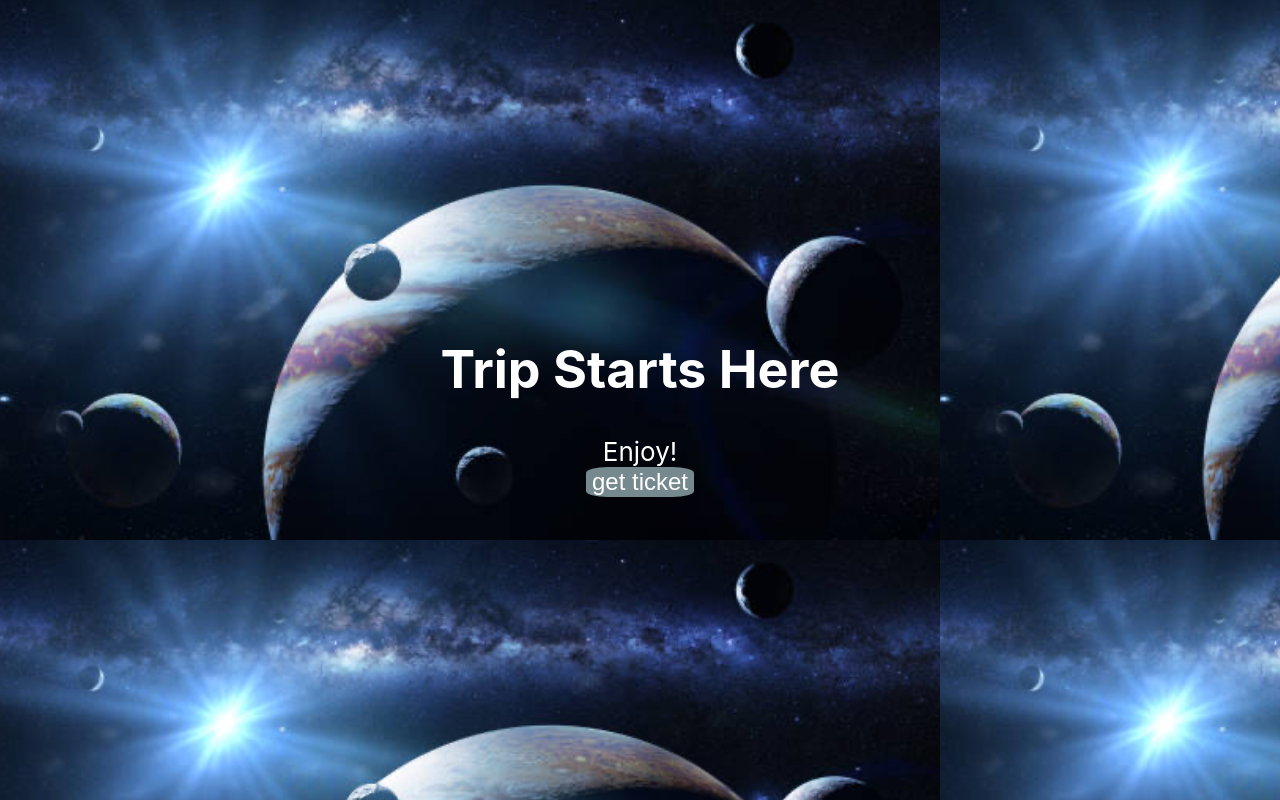
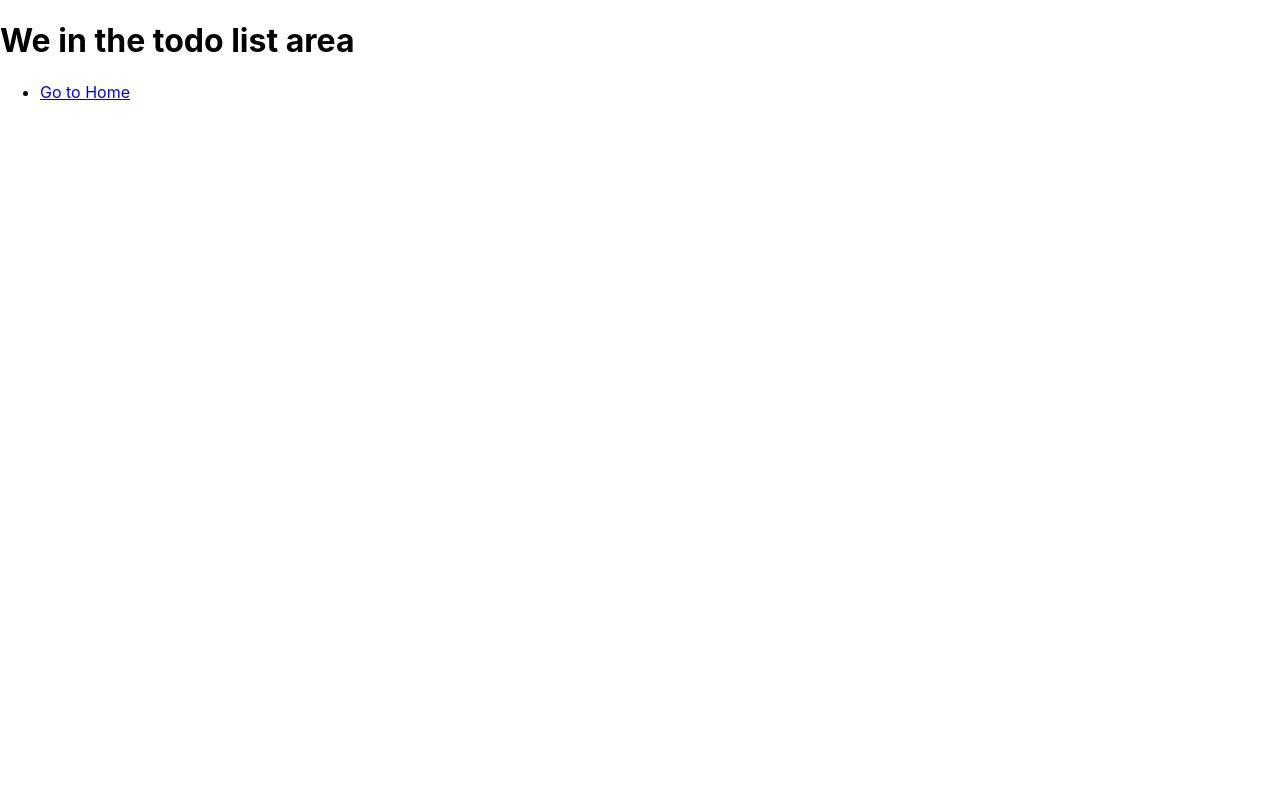
Before and after one commit to AryanKalwani/TripToMoon, a React (Create React App) app in the folder frontend/: page /tolist in a window 1280 px wide. Built offline with nearby package versions, Linux system fonts and the light colour scheme.

Commit message:
nevigation to another page added

```diff
--- a/frontend/package.json
+++ b/frontend/package.json
@@ -9,6 +9,7 @@
     "bootstrap": "^4.6.0",
     "react": "^18.2.0",
     "react-dom": "^18.2.0",
+    "react-router-dom": "^6.6.2",
     "react-scripts": "5.0.1",
     "reactstrap": "^8.9.0",
     "web-vitals": "^2.1.4"
--- a/frontend/src/App.js
+++ b/frontend/src/App.js
@@ -1,19 +1,22 @@
 import logo from './logo.svg';
 import './App.css';
+import { Route, Routes, Link } from 'react-router-dom';
+import TodoList from './components/TodoList';
+import Home from './components/Home';
 
 function App() {
   const connect = ()=>{
     alert('connect');
   }
   return (
-    <div className="App">
-      <header className="App-header">
-        <h1>Trip Starts Here</h1>
-        <div id='slogan'>Enjoy!</div>
-        <button onClick={connect}>get ticket </button>
+    <>
+    <Routes>
+      <Route path='/tolist' element={<TodoList />} />
+      <Route path="/" element={<Home />} />
+    </Routes>
 
-      </header>
-    </div>
+    </>
+
   );
 }
 
--- /dev/null
+++ b/frontend/src/components/Home.jsx
@@ -0,0 +1,19 @@
+import React from 'react'
+import { Link } from "react-router-dom"
+
+function Home() {
+  return (
+    <div className="App">
+      <header className="App-header">
+        <h1>Trip Starts Here</h1>
+        <div id='slogan'>Enjoy!</div>
+
+      <ul>
+        <li><Link to="/tolist">get ticket</Link></li>
+      </ul>
+      </header>
+    </div>
+  )
+}
+
+export default Home
--- a/frontend/src/components/TodoList.js
+++ b/frontend/src/components/TodoList.js
@@ -1,13 +1,24 @@
 import React from 'react';
 import ListGroup from "react-bootstrap/ListGroup"
+import { Link } from "react-router-dom";
+
 export default function TodoList() {
 
-      return <ListGroup>
+      return (
+        <>
+      {/* <ListGroup>
           <ListGroup.Item>Cras justo odio</ListGroup.Item>
           <ListGroup.Item>Dapibus ac facilisis in</ListGroup.Item>
           <ListGroup.Item>Morbi leo risus</ListGroup.Item>
           <ListGroup.Item>Porta ac consectetur ac</ListGroup.Item>
           <ListGroup.Item>Vestibulum at eros</ListGroup.Item>
-        </ListGroup>
+        </ListGroup> */}
+
+         <h1>We in the todo list area</h1>
+         <ul>
+            <li><Link to="/">Go to Home</Link></li>
+         </ul>
+        </>
+        )
 
     }
--- a/frontend/src/index.js
+++ b/frontend/src/index.js
@@ -3,12 +3,13 @@ import ReactDOM from 'react-dom/client';
 import './index.css';
 import App from './App';
 import reportWebVitals from './reportWebVitals';
+import { BrowserRouter } from 'react-router-dom';
 
 const root = ReactDOM.createRoot(document.getElementById('root'));
 root.render(
-  <React.StrictMode>
+  <BrowserRouter>
     <App />
-  </React.StrictMode>
+  </BrowserRouter>
 );
 
 // If you want to start measuring performance in your app, pass a function
```
Also changed, not shown: 1 other file (tests, documents, lock files or other folders).
